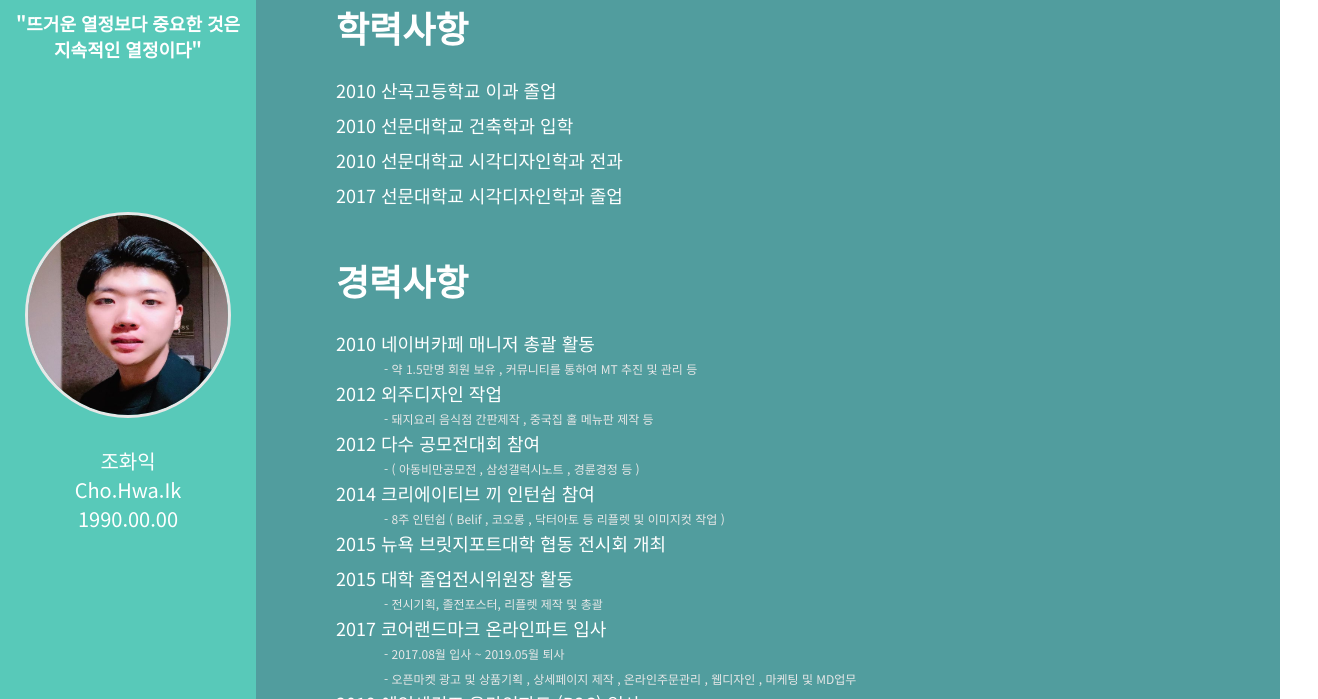
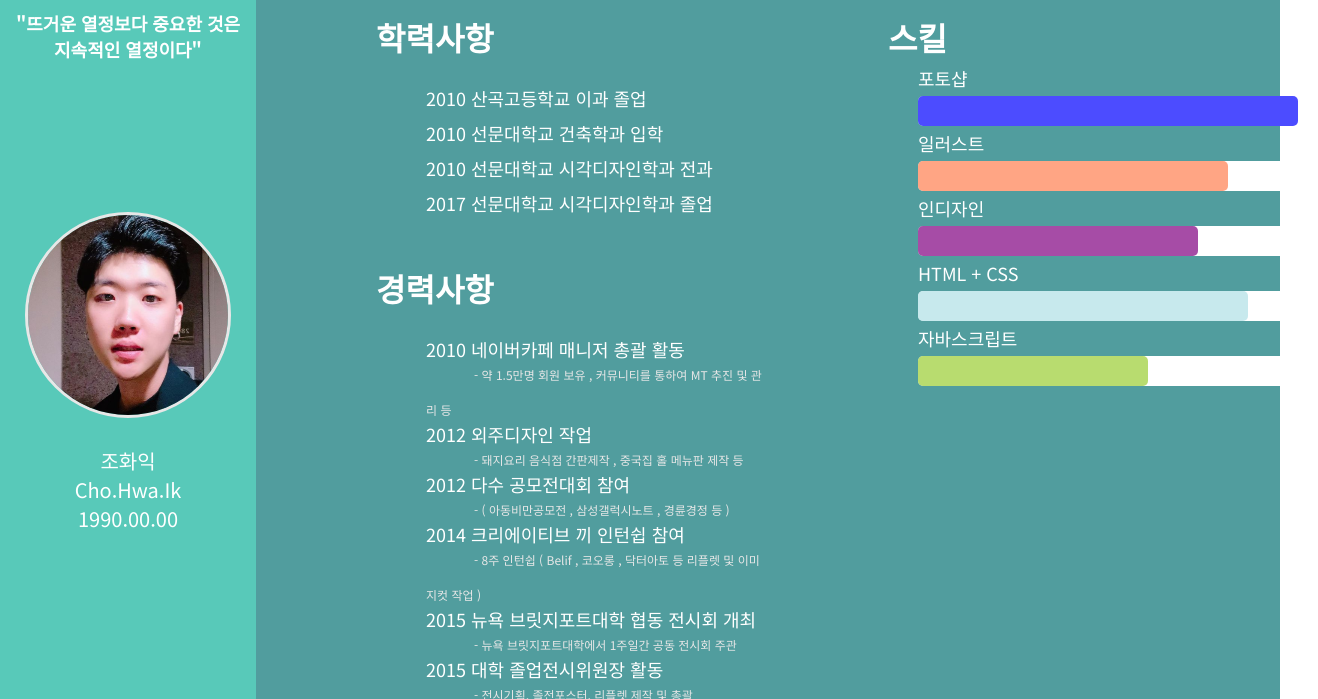
Before and after one commit to hwaik-c/FOliOs, a website: page portfolio.html in a window 1280 px wide. Shown: the part 1010-1709 px from the top of the page, 1318 px wide, since content can reach past the window. Drawn offline with Linux system fonts and the light colour scheme.

Commit message:
0409 upload1

```diff
--- a/portfolio.css
+++ b/portfolio.css
@@ -21,7 +21,6 @@ html {
 }
 .nav li {
   display: inline-block;
-
   font-size: 16px;
 }
 
@@ -31,7 +30,7 @@ html {
 
 .nav li a {
   color: white;
-  margin: 0 15px;
+  margin: 0 10px;
 }
 
 .nav li :hover {
@@ -93,6 +92,7 @@ html {
   margin: 150px 0 0 0;
   border-radius: 90%;
   border: 3px solid rgb(231, 231, 231);
+  object-fit: cover;
 }
 .two_self > div:nth-child(3) {
   font-size: 20px;
@@ -106,41 +106,42 @@ html {
 /*              인덱스1           */
 .two_index {
   float: left;
-  width: 80%;
+  width: 40%;
   height: 940px;
   background-color: #519d9e;
+}
+
+.two_index .index_1 {
+  margin: 90px 0 0 120px;
+  font-size: 18px;
+  line-height: 35px;
 }
 .two_index .index_1 span {
   font-weight: bold;
   margin: 0 0 20px 0;
-  font-size: 36px;
+  font-size: 32px;
 }
 
 .two_index .index_1 ul {
-  margin-top: 20px;
+  margin: 20px 0 0 50px;
 }
 
-.two_index .index_1 {
-  margin: 80px 0 0 80px;
+/*인덱스2*/
+
+.two_index .index_2 {
+  margin: 50px 0 0 120px;
   font-size: 18px;
   line-height: 35px;
 }
 
-/*인덱스2*/
 .two_index .index_2 span {
   font-weight: bold;
   padding: 0 0 20px 0;
-  font-size: 36px;
+  font-size: 32px;
 }
 
 .two_index .index_2 ul {
-  margin-top: 20px;
-}
-
-.two_index .index_2 {
-  margin: 50px 0 0 80px;
-  font-size: 18px;
-  line-height: 35px;
+  margin: 20px 0 0 50px;
 }
 
 .two_index .index_2 p {
@@ -150,10 +151,152 @@ html {
   margin: -10px 0;
 }
 
+/*스킬부분 */
+.two_index2 {
+  color: white;
+  float: left;
+  width: 40%;
+  height: 940px;
+  background-color: #519d9e;
+}
+
+.two_index2 .skill {
+  margin: 90px 0 0 100px;
+  font-size: 18px;
+  line-height: 35px;
+}
+
+.two_index2 .skill span {
+  font-weight: bold;
+  margin: 0 0 20px 20px;
+  font-size: 32px;
+}
+
+.two_index2 .skill ul {
+  margin: 0px 0 0 50px;
+}
+
+.two_index2 .skill .photoshop {
+  border-radius: 5px;
+  background-color: white;
+  height: 30px;
+  width: 400px;
+}
+.two_index2 .skill .photoshop > p {
+  display: inline-block;
+  border: 15px solid blue;
+  border-radius: 5px;
+  width: 350px;
+  opacity: 0.7;
+  animation: stack 2s 1;
+}
+@keyframes stack {
+  0% {
+    width: 0;
+  }
+  100% {
+    width: 350px;
+  }
+}
+
+.two_index2 .skill .illustrator {
+  border-radius: 5px;
+  background-color: white;
+  height: 30px;
+  width: 400px;
+}
+.two_index2 .skill .illustrator > p {
+  display: inline-block;
+  border: 15px solid coral;
+  border-radius: 5px;
+  width: 280px;
+  opacity: 0.7;
+  animation: stack2 2s 1;
+}
+
+@keyframes stack2 {
+  0% {
+    width: 0;
+  }
+  100% {
+    width: 280px;
+  }
+}
+
+.two_index2 .skill .indesign {
+  border-radius: 5px;
+  background-color: white;
+  height: 30px;
+  width: 400px;
+}
+.two_index2 .skill .indesign > p {
+  display: inline-block;
+  border: 15px solid purple;
+  border-radius: 5px;
+  width: 250px;
+  opacity: 0.7;
+  animation: stack3 2s 1;
+}
+@keyframes stack3 {
+  0% {
+    width: 0;
+  }
+  100% {
+    width: 250px;
+  }
+}
+
+.two_index2 .skill .html {
+  border-radius: 5px;
+  background-color: white;
+  height: 30px;
+  width: 400px;
+}
+.two_index2 .skill .html > p {
+  display: inline-block;
+  border: 15px solid powderblue;
+  border-radius: 5px;
+  width: 300px;
+  opacity: 0.7;
+  animation: stack4 2s 1;
+}
+@keyframes stack4 {
+  0% {
+    width: 0;
+  }
+  100% {
+    width: 300px;
+  }
+}
+
+.two_index2 .skill .jvs {
+  border-radius: 5px;
+  background-color: white;
+  height: 30px;
+  width: 400px;
+}
+.two_index2 .skill .jvs > p {
+  display: inline-block;
+  border: 15px solid yellowgreen;
+  border-radius: 5px;
+  width: 200px;
+  opacity: 0.7;
+  animation: stack5 2s 1;
+}
+@keyframes stack5 {
+  0% {
+    width: 0;
+  }
+  100% {
+    width: 200px;
+  }
+}
+
 .icon {
   display: flex;
   list-style: none;
   justify-content: center;
+  margin: 0 0 0 12px;
 }
 
 .icon li {
@@ -229,5 +372,5 @@ html {
 .fourbox {
   height: 940px;
   width: 100%;
-  background-color: yellow;
+  background-color: #285943;
 }
--- a/portfolio.html
+++ b/portfolio.html
@@ -76,7 +76,7 @@
                   <li>2014 크리에이티브 끼 인턴쉽 참여</li>
                   <p>- 8주 인턴쉽 ( Belif , 코오롱 , 닥터아토 등 리플렛 및 이미지컷 작업 ) </p>
                   <li>2015 뉴욕 브릿지포트대학 협동 전시회 개최</li>
-
+                  <p>- 뉴욕 브릿지포트대학에서 1주일간 공동 전시회 주관</p>
                   <li>2015 대학 졸업전시위원장 활동</li>
                   <p>- 전시기획, 졸전포스터, 리플렛 제작 및 총괄</p>
                   <li>2017 코어랜드마크 온라인파트 입사</li>
@@ -87,6 +87,34 @@
                   <p>- SSF shop 8Seconds 온라인 수불관리</p>
                 </ul>
               </div>
+          </div>
+          <div class="two_index2">
+            <div class="skill">
+              <span>스킬</span>
+              <ul>
+                <li>포토샵</li>
+                <div class="photoshop">
+                  <p></p>
+                </div>
+                <li>일러스트</li>
+                <div class="illustrator">
+                  <p></p>
+                </div>
+                <li>인디자인</li>
+                <div class="indesign">
+                  <p></p>
+                </div>
+                <li>HTML + CSS</li>
+                <div class="html">
+                  <p></p>
+                </div>
+                <li>자바스크립트</li>
+                <div class="jvs">
+                  <p></p>
+                </div>
+                <li></li>
+              </ul>
+            </div>
           </div>
   </div>
 
```
Also changed, not shown: facebook.png, instagram.png.
